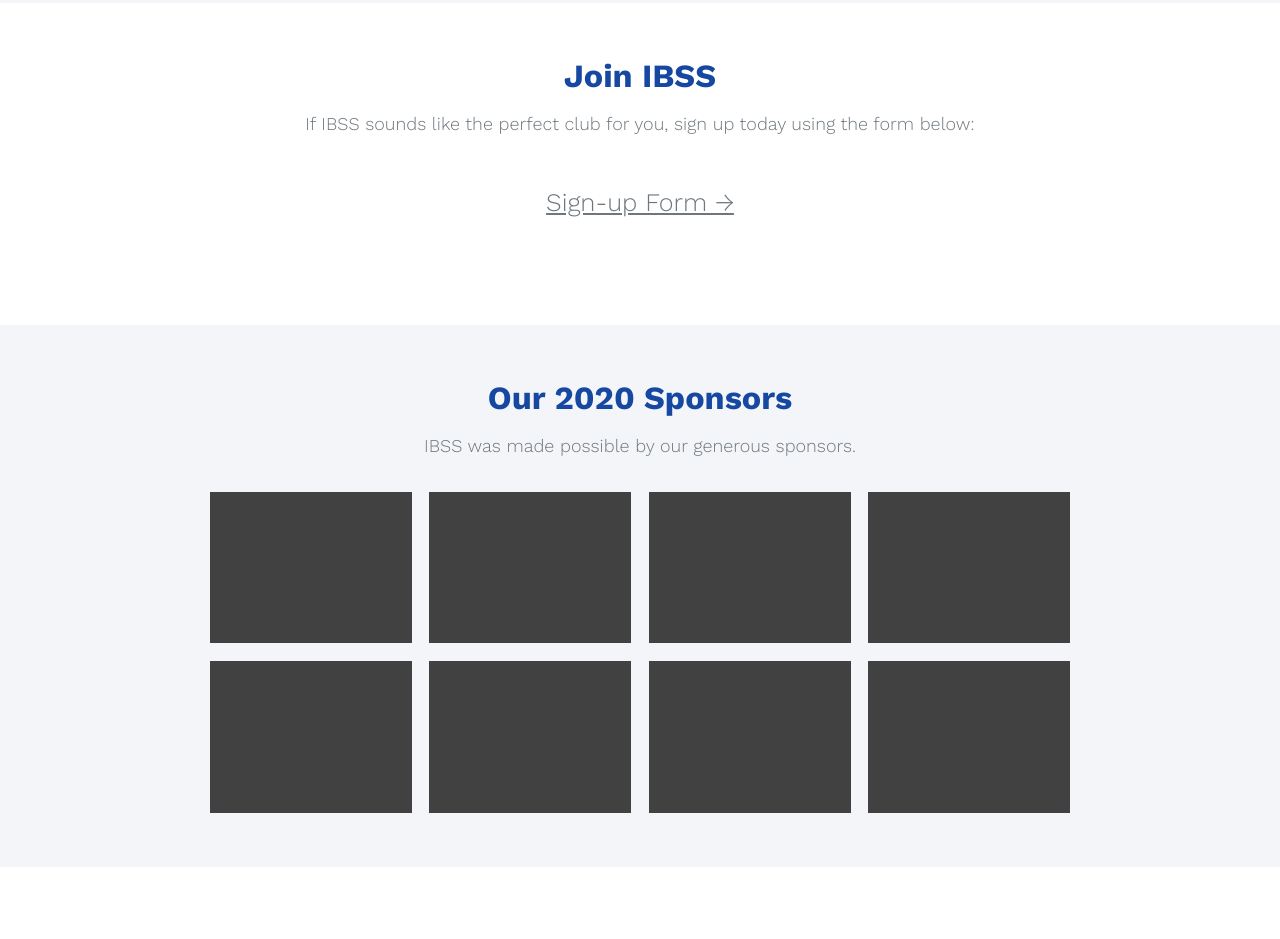
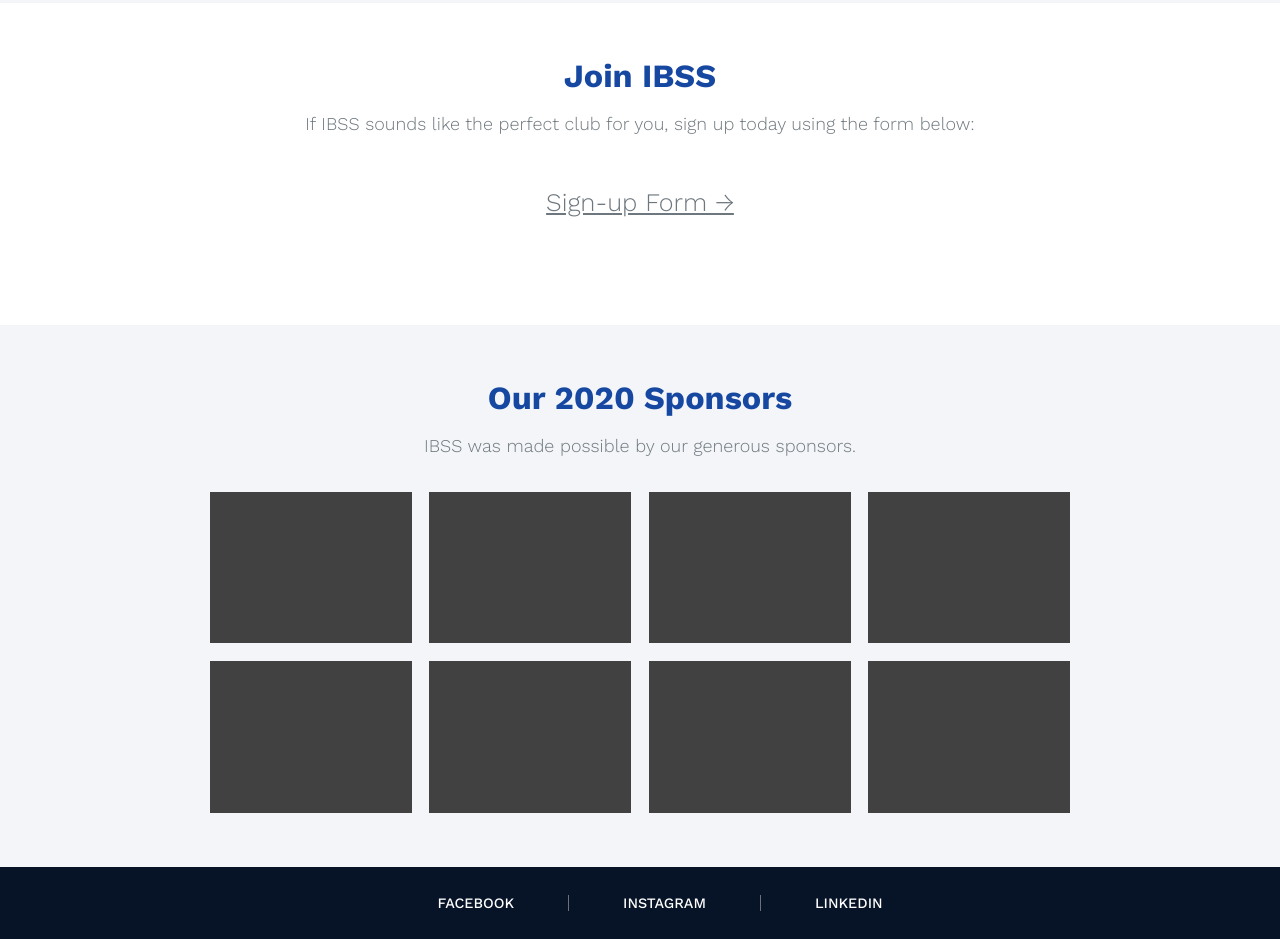
Before and after one commit to jonathan-thamrin/IBSS, a React app: page / in a window 1280 px wide. Shown: the part 1585-2524 px from the top of the page. Before the commit the page ends 2452 px from the top, so only its background shows below. Built offline with nearby package versions, Linux system fonts and the light colour scheme.

Commit message:
Added standalone footer component, added and adapted into main page

```diff
--- a/src/Components/App/App.css
+++ b/src/Components/App/App.css
@@ -105,6 +105,7 @@ html {
 }
 
 .text-content-href {
+  /* border: 1px solid red; */
   margin-top: 2rem;
   margin-bottom: 3rem;
   text-decoration: underline;
@@ -119,12 +120,22 @@ html {
 }
 
 .recent-photos {
+  /* border: 1px solid red; */
   display: flex;
   justify-content: space-evenly;
   flex-wrap: wrap;
 }
 
 .recent-photos img {
+  /* border: 1px solid red; */
   width: 22.5%;
   margin-top: 1rem;
 }
+
+.footer {
+  height: 4rem;
+  display: flex;
+  justify-content: center;
+  align-items: center;
+  background-color: #071327;
+}
--- a/src/Components/App/App.js
+++ b/src/Components/App/App.js
@@ -4,6 +4,7 @@ import collage from "../../images/Why Join Us/collage.png";
 import placeholder from "../../images/placeholder.png";
 
 import NavBar from "../Navigation/NavBar";
+import Footer from "../Footer/Footer";
 
 class App extends React.Component {
   render() {
@@ -88,6 +89,10 @@ class App extends React.Component {
             </div>
           </div>
         </div>
+
+        <div className="footer">
+          <Footer />
+        </div>
       </div>
     );
   }
--- /dev/null
+++ b/src/Components/Footer/Footer.css
@@ -0,0 +1,22 @@
+ul {
+  /* border: 1px solid red; */
+  font-family: "Work Sans", sans-serif;
+  font-weight: 500;
+  font-size: 0.8rem;
+}
+
+li {
+  list-style-type: none;
+  display: inline;
+  padding: 0 3rem;
+}
+
+li a {
+  color: white;
+  text-transform: uppercase;
+  text-decoration: none;
+}
+
+.divider {
+  border-left: 1px solid rgba(255, 255, 255, 0.4);
+}
--- /dev/null
+++ b/src/Components/Footer/Footer.js
@@ -0,0 +1,22 @@
+import React from "react";
+import "./Footer.css";
+
+class Footer extends React.Component {
+  render() {
+    return (
+      <ul className="footer">
+        <li>
+          <a href="https://www.facebook.com/ibss.uoa/">FaceBook</a>
+        </li>
+        <li className="divider">
+          <a href="https://www.instagram.com/uoa.ibss">Instagram</a>
+        </li>
+        <li className="divider">
+          <a href="#">LinkedIn</a>
+        </li>
+      </ul>
+    );
+  }
+}
+
+export default Footer;
--- a/src/Components/Navigation/NavBar.css
+++ b/src/Components/Navigation/NavBar.css
@@ -37,6 +37,8 @@ nav ul {
 }
 
 nav li {
+  /* border: 1px solid red; */
+  margin-left: -2.8rem;
   list-style-type: none;
   display: inline;
 }
```
Also changed, not shown: 1 other file.
